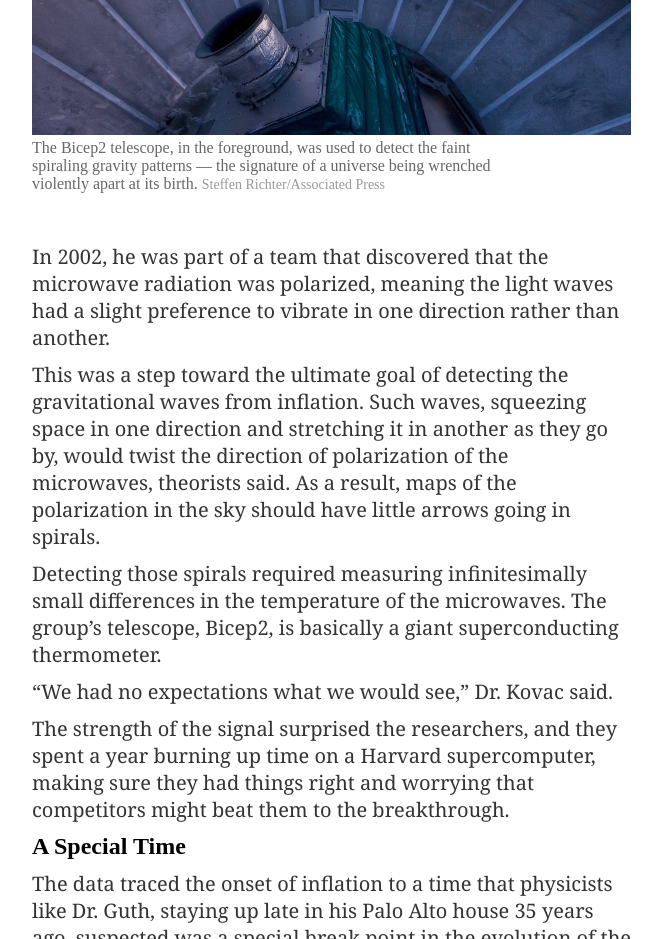
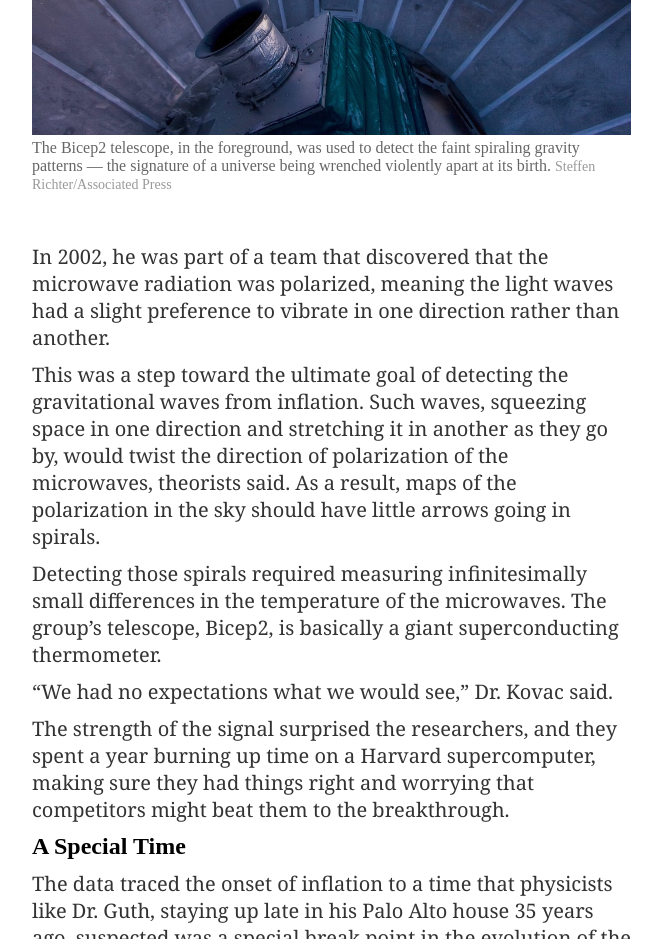
Before and after one commit to IbrohimRasulov/New-York-Times-clone, a website: page index.html in a window 1280 px wide. Shown: the part 8460-9399 px from the top of the page, without its empty margins (308-970 px from the left). Drawn offline with Linux system fonts and the light colour scheme.

Commit message:
errors corrected

```diff
--- a/index.html
+++ b/index.html
@@ -201,7 +201,7 @@
 
             <img src="Img/cosmos-2-jumbo.jpg" alt="" id="image-1">
 
-            <h4 class="underText" class="noBreakText">The Bicep2 telescope, in the foreground, was used to detect the faint spiraling gravity patterns — the signature of a universe being wrenched violently apart at its birth. <span class="lighterText">Steffen Richter/Associated Press</span></h4>
+            <h4 class="underText noBreakText">The Bicep2 telescope, in the foreground, was used to detect the faint spiraling gravity patterns — the signature of a universe being wrenched violently apart at its birth. <span class="lighterText">Steffen Richter/Associated Press</span></h4>
 
             <p>In 2002, he was part of a team that discovered that the microwave radiation was polarized, meaning the light waves had a slight preference to vibrate in one direction rather than another.</p>
             <p>This was a step toward the ultimate goal of detecting the gravitational waves from inflation. Such waves, squeezing space in one direction and stretching it in another as they go by, would twist the direction of polarization of the microwaves, theorists said. As a result, maps of the polarization in the sky should have little arrows going in spirals.</p>
```
